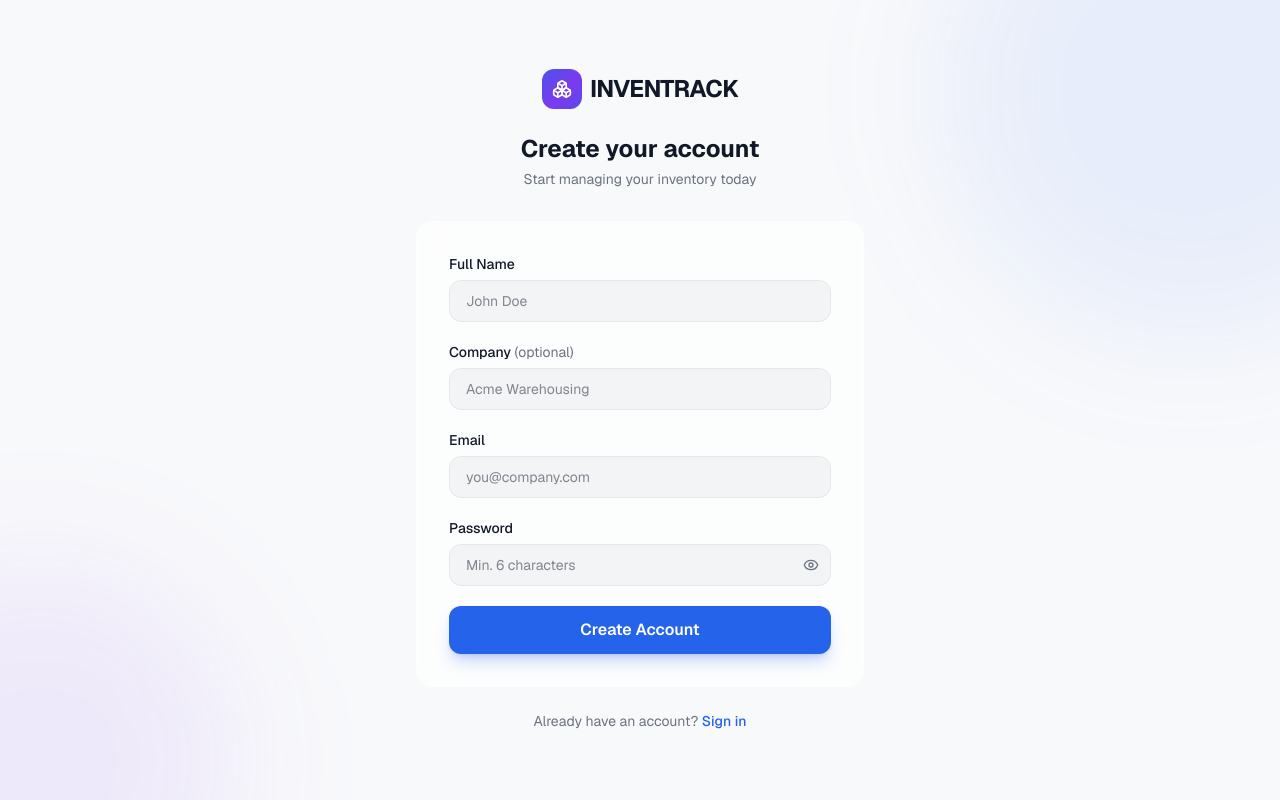
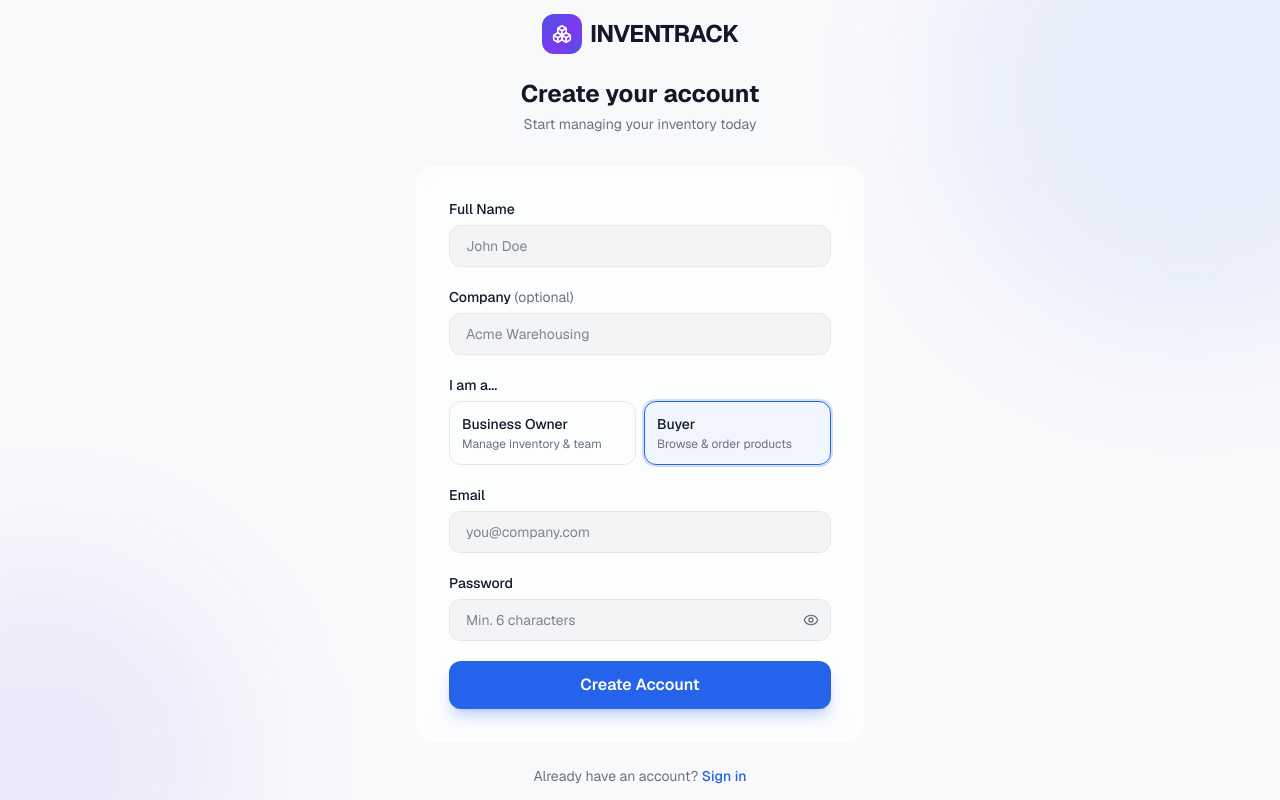
Before and after one commit to gemzu/inventrack-portal, a Next.js app: page /signup in a window 1280 px wide. Built offline with nearby package versions, Linux system fonts and the light colour scheme; no server answers.

Commit message:
Fix auth flow: role selection on signup, inactive buyer gate, role-based sidebar, admin auto-active

```diff
--- a/src/app/dashboard/layout.tsx
+++ b/src/app/dashboard/layout.tsx
@@ -23,8 +23,11 @@ const navItems = [
   { href: "/dashboard/billing", label: "Billing", icon: CreditCard },
 ];
 
+// Filter sidebar items by role
+const adminOnlyPages = ["/dashboard/users", "/dashboard/facilities", "/dashboard/blacklist", "/dashboard/activity", "/dashboard/settings"];
+
 export default function DashboardLayout({ children }: { children: React.ReactNode }) {
-  const { user, userName, userRole, orgData, loading, logout } = useAuth();
+  const { user, userName, userRole, userActive, orgId, orgData, loading, logout } = useAuth();
   const { theme, toggleTheme } = useTheme();
   const router = useRouter();
   const pathname = usePathname();
@@ -45,6 +48,31 @@ export default function DashboardLayout({ children }: { children: React.ReactNod
   }
 
   if (!user) return null;
+
+  // Block inactive buyers
+  if (userRole === "buyer" && userActive === false) {
+    return (
+      <div className="min-h-screen flex items-center justify-center" style={{ background: "var(--background)", color: "var(--foreground)" }}>
+        <div className="glass-card p-10 max-w-md text-center">
+          <div className="w-16 h-16 rounded-2xl bg-warning/10 flex items-center justify-center mx-auto mb-5">
+            <Bell className="w-8 h-8 text-warning" />
+          </div>
+          <h2 className="text-xl font-bold mb-2">Account Pending</h2>
+          <p className="text-sm mb-6" style={{ color: "var(--muted)" }}>
+            Your account is awaiting activation. Contact your admin to get access.
+          </p>
+          <button onClick={async () => { await logout(); router.push("/login"); }} className="px-6 py-2.5 rounded-xl border text-sm font-medium hover:border-primary transition" style={{ borderColor: "var(--border)" }}>
+            Sign Out
+          </button>
+        </div>
+      </div>
+    );
+  }
+
+  // Filter nav items by role
+  const visibleNavItems = userRole === "admin"
+    ? navItems
+    : navItems.filter((item) => !adminOnlyPages.includes(item.href));
 
   const handleLogout = async () => {
     await logout();
@@ -78,7 +106,7 @@ export default function DashboardLayout({ children }: { children: React.ReactNod
         </div>
 
         <nav className="flex-1 overflow-y-auto py-4 px-3 space-y-1">
-          {navItems.map((item) => {
+          {visibleNavItems.map((item) => {
             const active = pathname === item.href;
             return (
               <Link
--- a/src/app/signup/page.tsx
+++ b/src/app/signup/page.tsx
@@ -11,6 +11,7 @@ export default function SignupPage() {
   const [email, setEmail] = useState("");
   const [company, setCompany] = useState("");
   const [password, setPassword] = useState("");
+  const [role, setRole] = useState("buyer");
   const [showPassword, setShowPassword] = useState(false);
   const [error, setError] = useState("");
   const [loading, setLoading] = useState(false);
@@ -26,7 +27,7 @@ export default function SignupPage() {
     }
     setLoading(true);
     try {
-      await signup(name, email, password, company);
+      await signup(name, email, password, company, role);
       router.push("/dashboard");
     } catch (err: unknown) {
       const msg = err instanceof Error ? err.message : "Signup failed";
@@ -95,6 +96,29 @@ export default function SignupPage() {
             </div>
 
             <div>
+              <label className="block text-sm font-medium mb-1.5" style={{ color: "var(--foreground)" }}>I am a...</label>
+              <div className="flex gap-2">
+                {[
+                  { value: "admin", label: "Business Owner", desc: "Manage inventory & team" },
+                  { value: "buyer", label: "Buyer", desc: "Browse & order products" },
+                ].map((r) => (
+                  <button
+                    key={r.value}
+                    type="button"
+                    onClick={() => setRole(r.value)}
+                    className={`flex-1 p-3 rounded-xl border text-left transition ${
+                      role === r.value ? "border-primary bg-primary/5 ring-2 ring-primary/20" : ""
+                    }`}
+                    style={role !== r.value ? { borderColor: "var(--border)" } : undefined}
+                  >
+                    <div className="text-sm font-medium" style={{ color: "var(--foreground)" }}>{r.label}</div>
+                    <div className="text-xs mt-0.5" style={{ color: "var(--muted)" }}>{r.desc}</div>
+                  </button>
+                ))}
+              </div>
+            </div>
+
+            <div>
               <label className="block text-sm font-medium mb-1.5" style={{ color: "var(--foreground)" }}>Email</label>
               <input
                 type="email"
--- a/src/context/AuthContext.tsx
+++ b/src/context/AuthContext.tsx
@@ -40,7 +40,7 @@ interface AuthContextType {
   userFacilityId: string | null;
   loading: boolean;
   login: (email: string, password: string) => Promise<void>;
-  signup: (name: string, email: string, password: string, company?: string) => Promise<void>;
+  signup: (name: string, email: string, password: string, company?: string, role?: string) => Promise<void>;
   logout: () => Promise<void>;
   resetPassword: (email: string) => Promise<void>;
 }
@@ -133,14 +133,15 @@ export function AuthProvider({ children }: { children: ReactNode }) {
     await signInWithEmailAndPassword(auth, email, password);
   };
 
-  const signup = async (name: string, email: string, password: string, company?: string) => {
+  const signup = async (name: string, email: string, password: string, company?: string, role?: string) => {
     const cred = await createUserWithEmailAndPassword(auth, email, password);
+    const assignedRole = role || "buyer";
     await setDoc(doc(db, "users", cred.user.uid), {
       name,
       email,
       company: company || "",
-      role: "buyer",
-      active: false,
+      role: assignedRole,
+      active: assignedRole === "admin",
       createdAt: serverTimestamp(),
     });
   };
```
